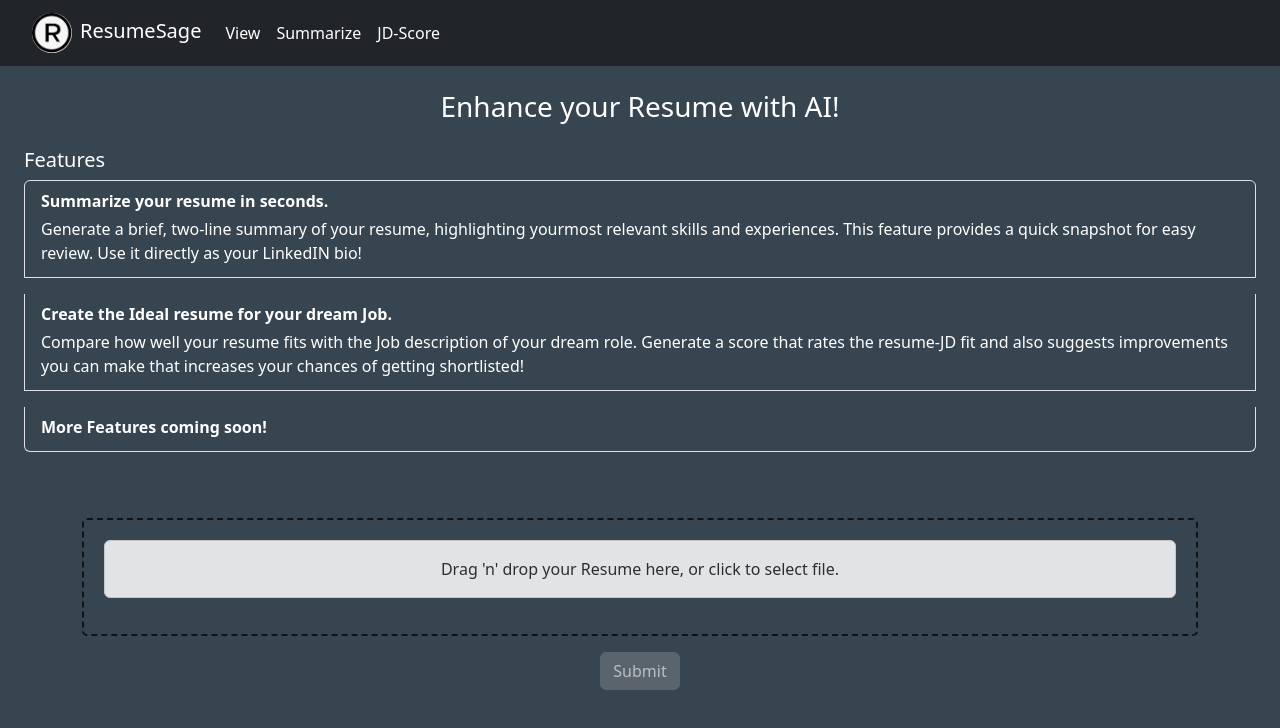
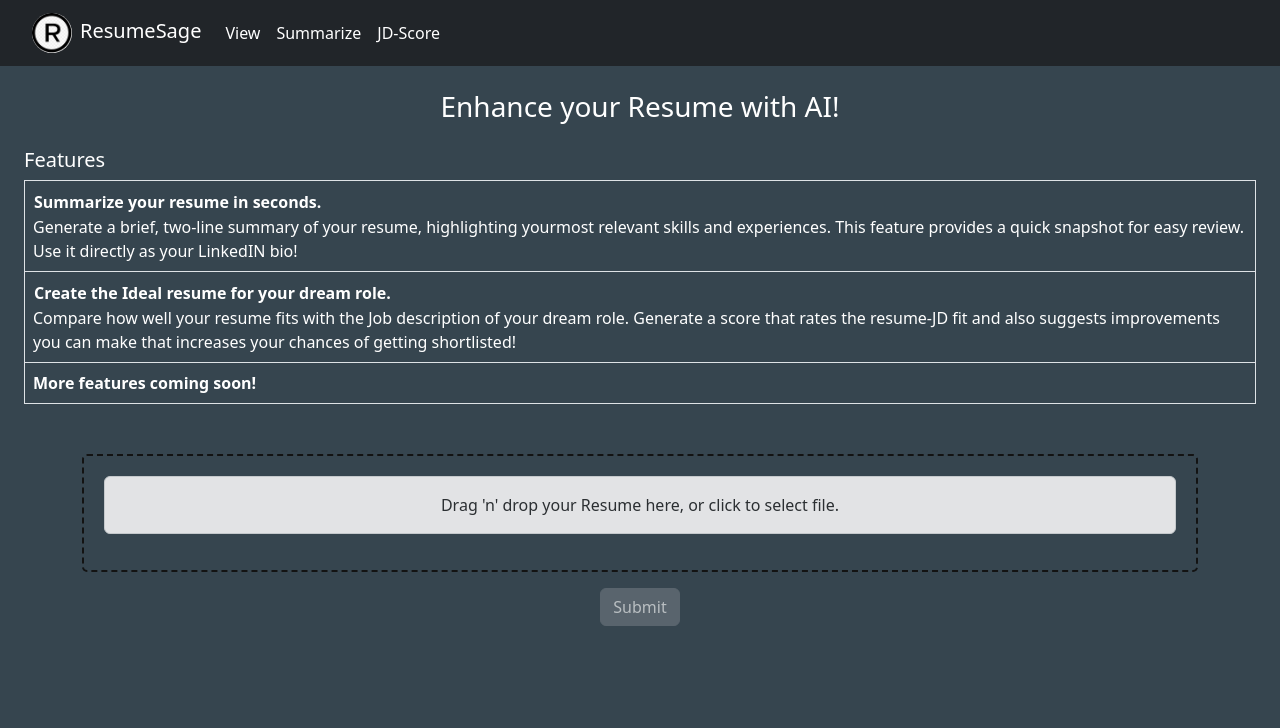
Before and after one commit to AkshathKamath/ResumeSage-frontend, a React (Create React App) app: page / in a window 1280 px wide. Shown: the top 728 px of the page. Built offline with nearby package versions, Linux system fonts and the light colour scheme.

Commit message:
Edited styles

```diff
--- a/src/components/Features.js
+++ b/src/components/Features.js
@@ -1,38 +1,35 @@
 import React from "react";
+import "../styles/Features.css";
 
 const FeaturesComponent = () => {
   return (
     <div>
       <h5>Features</h5>
-      <div className="list-group">
-        <p className="list-group-item list-group-item-action flex-column align-items-start features">
-          <div className="d-flex w-100 justify-content-between features">
-            <b className="mb-1">Summarize your resume in seconds.</b>
-          </div>
-          <p className="mb-1">
+      <table className="table table-hover table-bordered">
+        <tbody>
+          <tr>
+            <td className="features">
+              <th>Summarize your resume in seconds.</th>
               Generate a brief, two-line summary of your resume, highlighting
               yourmost relevant skills and experiences. This feature provides a
               quick snapshot for easy review. Use it directly as your LinkedIN
               bio!
-          </p>
-        </p>
-        <p className="list-group-item list-group-item-action flex-column align-items-start features">
-          <div className="d-flex w-100 justify-content-between features">
-            <b className="mb-1">Create the Ideal resume for your dream Job.</b>
-          </div>
-          <p className="mb-1">
+            </td>
+          </tr>
+          <tr>
+            <td className="features">
+              <th>Create the Ideal resume for your dream role.</th>
               Compare how well your resume fits with the Job description of your
               dream role. Generate a score that rates the resume-JD fit and also
               suggests improvements you can make that increases your chances of
               getting shortlisted!
-          </p>
-        </p>
-        <p className="list-group-item list-group-item-action flex-column align-items-start features">
-          <div className="d-flex w-100 justify-content-between features">
-            <b className="mb-1">More Features coming soon!</b>
-          </div>
-        </p>
-      </div>
+            </td>
+          </tr>
+          <tr>
+            <th className="features">More features coming soon!</th>
+          </tr>
+        </tbody>
+      </table>
     </div>
   );
 };
--- /dev/null
+++ b/src/styles/Features.css
@@ -0,0 +1,4 @@
+.features{
+    background-color: #36454F !important;
+    color: #ffffff !important;
+}
--- a/src/views/Summarize.js
+++ b/src/views/Summarize.js
@@ -11,11 +11,7 @@ const SummaryPage = () => {
   useEffect(() => {
     const fetchData = async () => {
       try {
-        // const response = await axios.get(
-        //   "https://resume-help-backend.vercel.app/summary"
-        // );
         const response = await axios.get(
-          // "https://resumesage-backend-production.up.railway.app/summarize"
           "https://resumesage-backend-v3-production.up.railway.app/summarize"
         );
         setData(response.data);
--- a/src/views/View.js
+++ b/src/views/View.js
@@ -15,7 +15,6 @@ const ViewPage = () => {
     const fetchData = async () => {
       try {
         const response = await axios.get(
-          // "https://resumesage-backend-production.up.railway.app/view"
           "https://resumesage-backend-v3-production.up.railway.app/view"
         );
         setResponseData(response.data);
```
Also changed, not shown: src/components/FileUpload.js (+0 -7 lines), src/views/Score.js (+1 -13 lines). Lines whose indentation alone changed are shown as unchanged.
